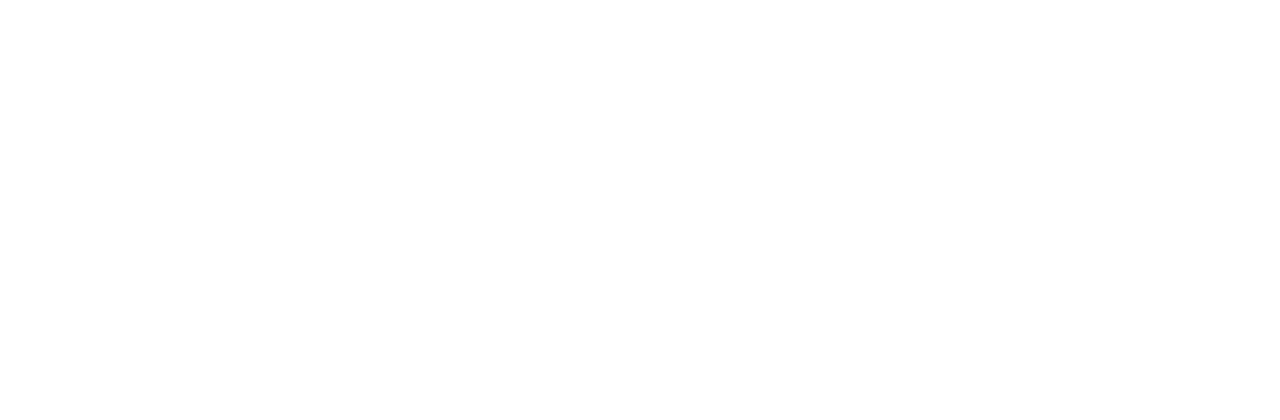
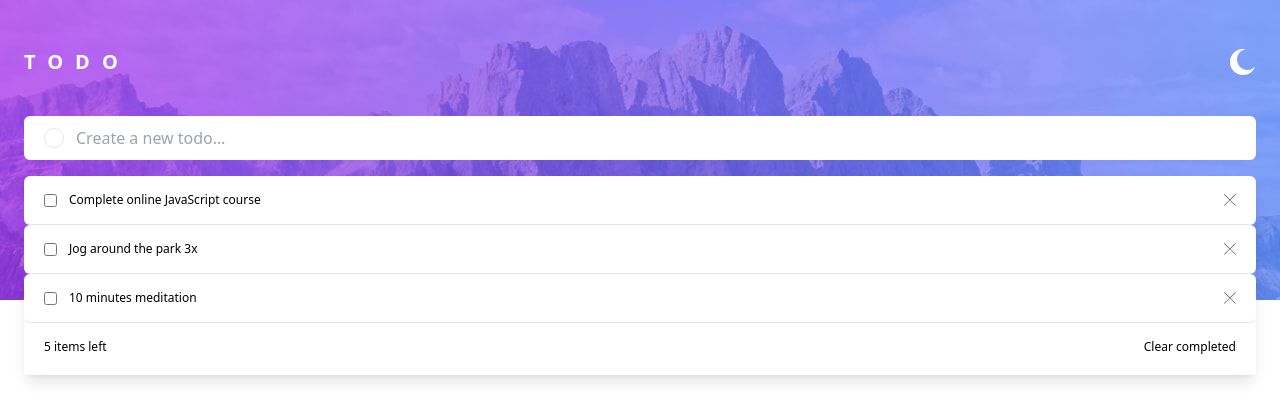
Before and after one commit to linhnvh15vn/todo-app, a React (Vite) app: page / in a window 1280 px wide. Shown: the top 420 px of the page. Built offline with nearby package versions, Linux system fonts and the light colour scheme.

Commit message:
feat: create main ui

```diff
--- a/src/App.tsx
+++ b/src/App.tsx
@@ -1,7 +1,25 @@
+import AddForm from './components/add-form';
+import Header from './components/header';
+import TodoList from './components/todo-list';
+
 interface Props {
   // Add your component props here
 }
 
 export default function App(props: Props) {
-  return <div>{/* Add your component content here */}</div>;
+  const todoList = [
+    { id: 1, title: 'Complete online JavaScript course', isCompleted: true },
+    { id: 2, title: 'Jog around the park 3x', isCompleted: false },
+    { id: 3, title: '10 minutes meditation', isCompleted: false },
+  ];
+
+  return (
+    <div className="flex flex-col antialiased min-h-screen bg-mobile-light md:bg-desktop-light bg-no-repeat">
+      <Header />
+      <div className="space-y-4">
+        <AddForm />
+        <TodoList todoList={todoList} />
+      </div>
+    </div>
+  );
 }
--- /dev/null
+++ b/src/components/add-form.tsx
@@ -0,0 +1,23 @@
+import React from 'react';
+
+interface Props {
+  // Add your component props here
+}
+
+export default function AddForm(props: Props) {
+  return (
+    <div className="container">
+      <form>
+        <div className="px-5 py-2.5 bg-white rounded-md flex gap-3 items-center">
+          <button type="submit" className="size-5 rounded-full border"></button>
+          <input
+            type="text"
+            name=""
+            className="flex-1 bg-transparent outline-none border-none"
+            placeholder="Create a new todo…"
+          />
+        </div>
+      </form>
+    </div>
+  );
+}
--- /dev/null
+++ b/src/components/header.tsx
@@ -0,0 +1,16 @@
+import React from 'react';
+
+interface Props {
+  // Add your component props here
+}
+
+export default function Header(props: Props) {
+  return (
+    <header>
+      <div className="flex justify-between items-center container pt-12 pb-10">
+        <h1 className="text-xl font-bold tracking-[12px] text-white">TODO</h1>
+        <img src="/images/icon-moon.svg" alt="theme" />
+      </div>
+    </header>
+  );
+}
--- /dev/null
+++ b/src/components/todo-item.tsx
@@ -0,0 +1,15 @@
+interface Props {
+  todo: any;
+}
+
+export default function TodoItem({ todo }: Props) {
+  return (
+    <div className="flex items-center gap-3 px-5 py-4 bg-white rounded-md  border-b">
+      <input type="checkbox" name="" id="" />
+      <label htmlFor="" className="text-xs flex-1">
+        {todo.title}
+      </label>
+      <img src="/images/icon-cross.svg" alt="remove" className="size-3" />
+    </div>
+  );
+}
--- /dev/null
+++ b/src/components/todo-list.tsx
@@ -0,0 +1,21 @@
+import TodoItem from './todo-item';
+
+interface Props {
+  todoList: any;
+}
+
+export default function TodoList({ todoList }: Props) {
+  return (
+    <div className="container">
+      <div className="shadow-lg">
+        {todoList.map((todo) => (
+          <TodoItem key={todo.id} todo={todo} />
+        ))}
+        <div className="flex justify-between items-center pt-4 pb-5 px-5 text-xs">
+          <p>5 items left</p>
+          <button>Clear completed</button>
+        </div>
+      </div>
+    </div>
+  );
+}
--- a/tailwind.config.js
+++ b/tailwind.config.js
@@ -2,7 +2,18 @@
 export default {
   content: ['./index.html', './src/**/*.{js,ts,jsx,tsx}'],
   theme: {
-    extend: {},
+    extend: {
+      container: {
+        center: true,
+        padding: '1.5rem',
+      },
+      backgroundImage: {
+        'desktop-dark': "url('/images/bg-desktop-dark.jpg')",
+        'desktop-light': "url('/images/bg-desktop-light.jpg')",
+        'mobile-dark': "url('/images/bg-mobile-dark.jpg')",
+        'mobile-light': "url('/images/bg-mobile-light.jpg')",
+      },
+    },
   },
   plugins: [],
 };
```
